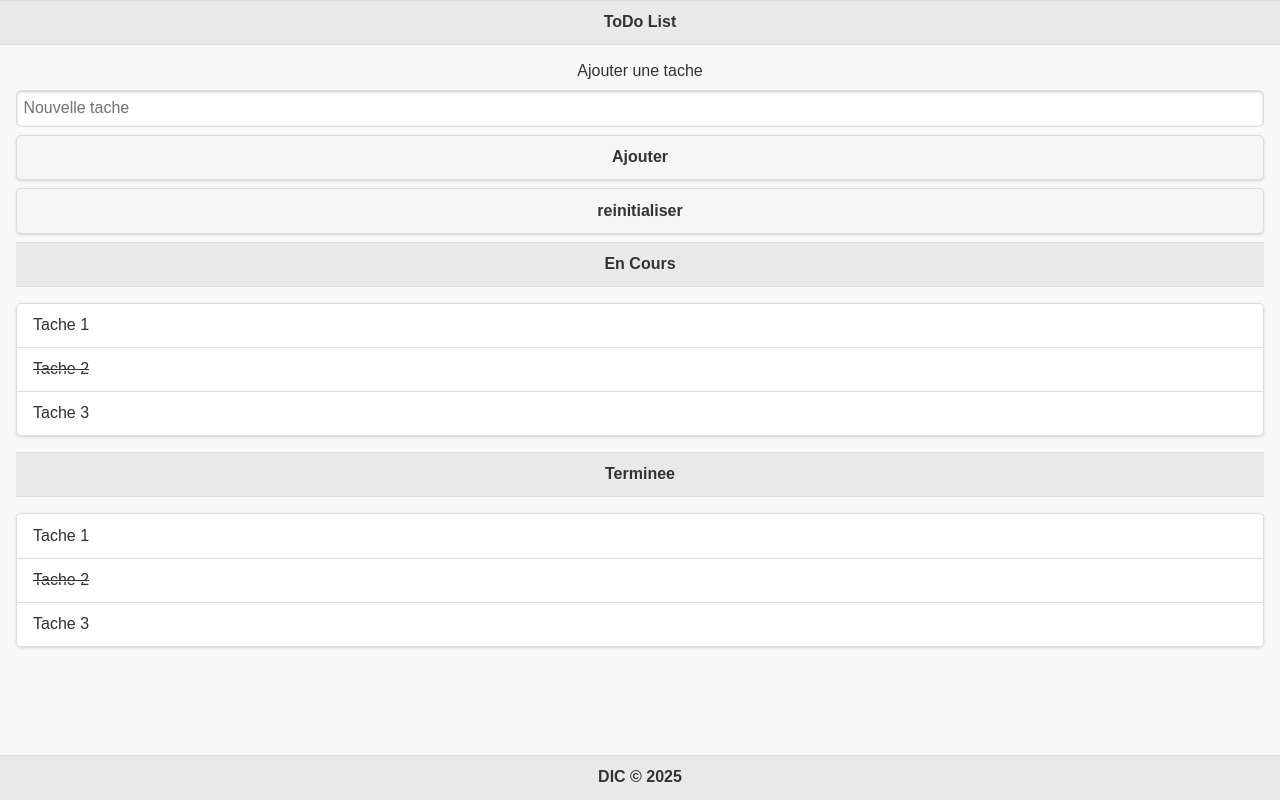
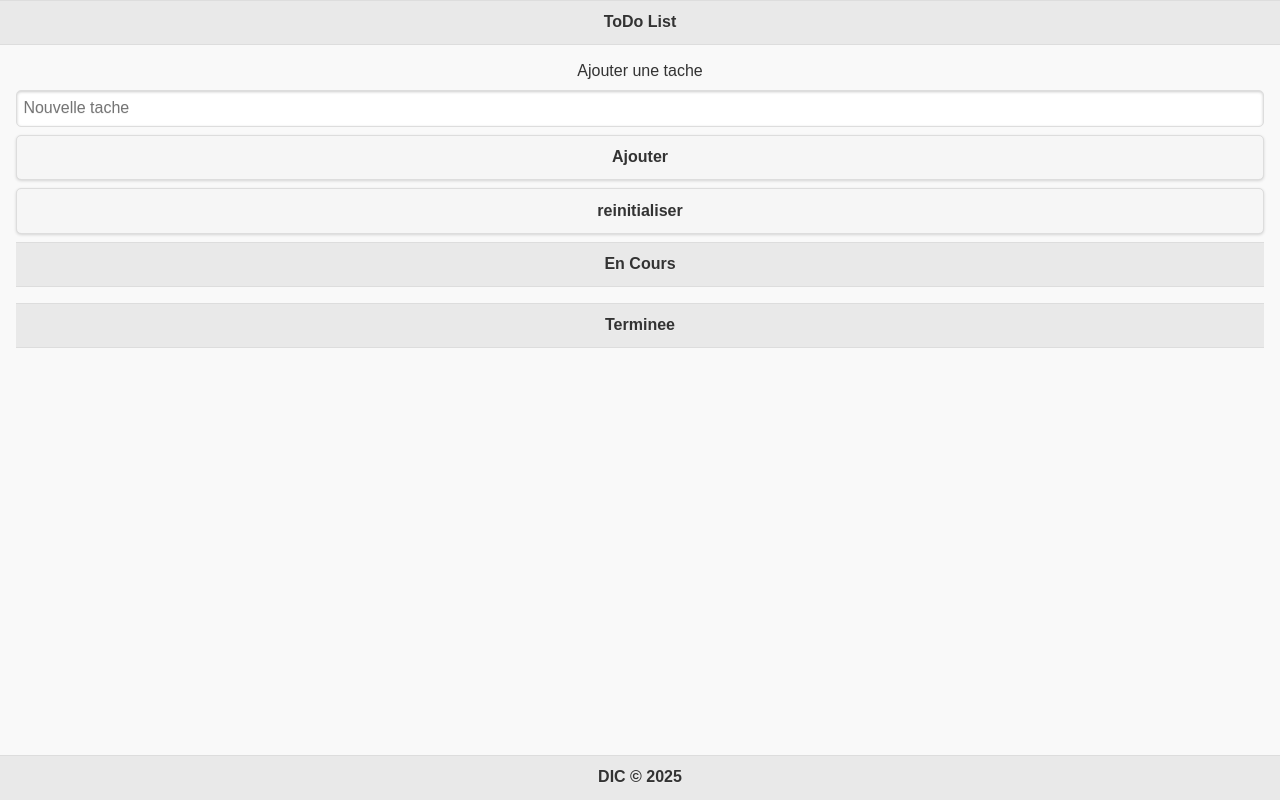
Before and after one commit to LoumDL/dev_mobile, a website: page todolist_version2/www/index.html in a window 1280 px wide. Drawn offline with Linux system fonts and the light colour scheme.

Commit message:
fin provisoire de la version2

```diff
--- a/todolist_version2/www/index.html
+++ b/todolist_version2/www/index.html
@@ -26,17 +26,18 @@
             <h1>En Cours</h1>
         </div>
             <ul id="tasklist" data-role="listview" data-inset="true">
-                <li>Tache 1</li>
+               <!---- <li>Tache 1</li>
                 <li class ="done">Tache 2</li>
-                <li>Tache 3</li>
+                <li>Tache 3</li>    --->
             </ul>
             <div data-role="header">
                 <h1>Terminee</h1>
             </div>
-                <ul id="tasklist" data-role="listview" data-inset="true">
-                    <li>Tache 1</li>
+                <ul id="tasktermine" data-role="listview" data-inset="true">
+                  <!---  <li>Tache 1</li>
                     <li class ="done">Tache 2</li>
                     <li>Tache 3</li>
+                    --->
                 </ul>
 
         </div>
--- a/todolist_version2/www/js/index.js
+++ b/todolist_version2/www/js/index.js
@@ -3,6 +3,7 @@ window.onload = function() {
     const resetButton = document.getElementById("resetButton");
     const taskField = document.getElementById("taskField");
     const tasklist = document.getElementById("tasklist");
+    const tasktermine = document.getElementById("tasktermine");
 
     addButton.onclick = function() {
         if (taskField.value) {
@@ -12,21 +13,34 @@ window.onload = function() {
             $(newItem).on('swiperight', function() {
                 newItem.classList.toggle("done");
             });
+
             $(newItem).on('swipeleft', function() {
-                $(newItem).hide('slow',function() {
+
+                /* $(newItem).hide('slow',function() {
                     $newItem.remove();
+                    //tasktermine.appendChild(newItem);
+
                 }
-                );
+                )*/
+               tasktermine.appendChild(newItem)
             });
 
             tasklist.appendChild(newItem);
             $(tasklist).listview("refresh");
             $(taskField).select();
+
+            /* $(newItem).on('swipelet',function(){
+                $(newItem).hide('slow',function(){
+                    tasktermine.appendChild(newItem)
+                })
+
+            }); */
         }
     };
 
     resetButton.onclick = function() {
         tasklist.innerHTML = "";
+        tasktermine.innerHTML="";
         taskField.value = "";
         $(taskField).focus();
     };
```
